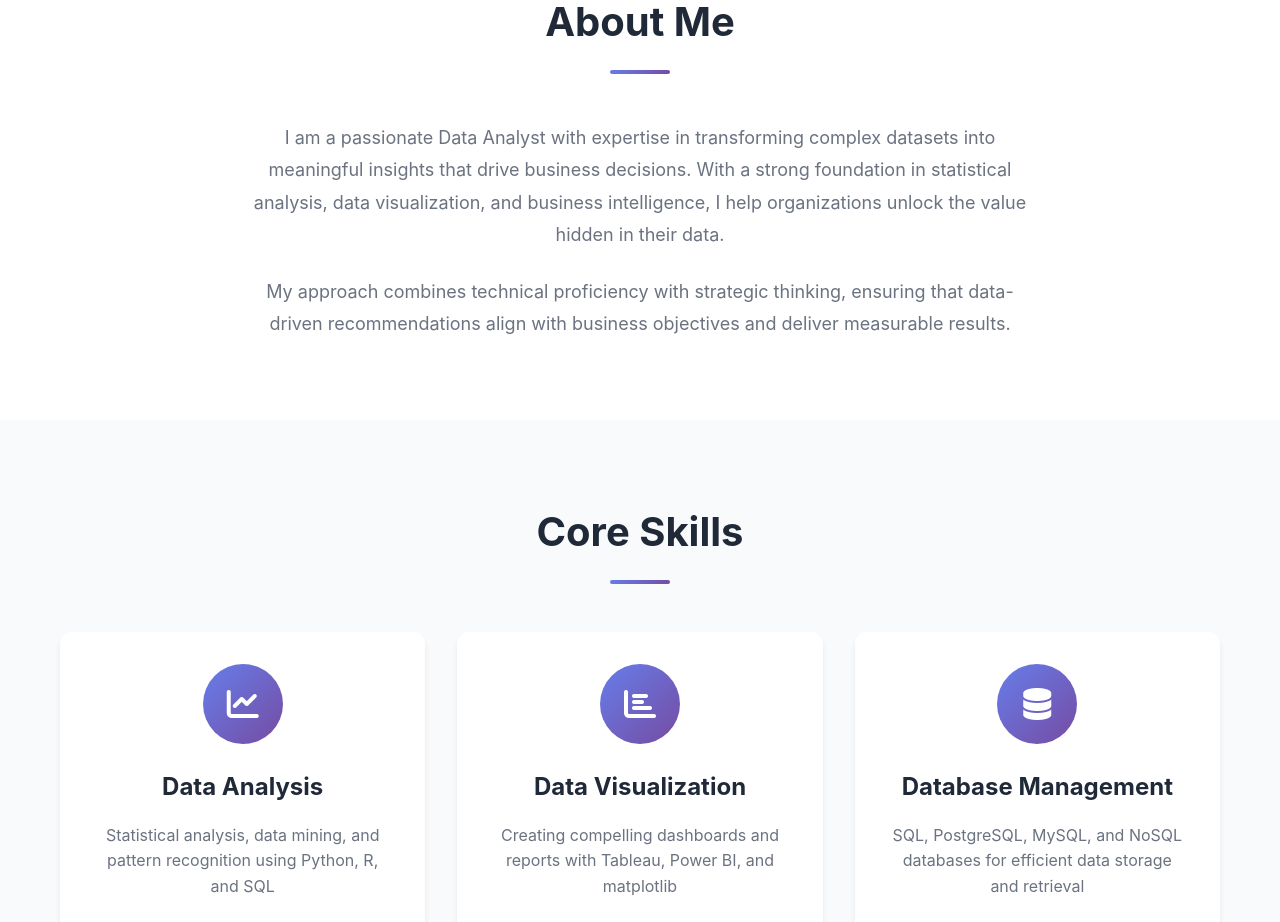
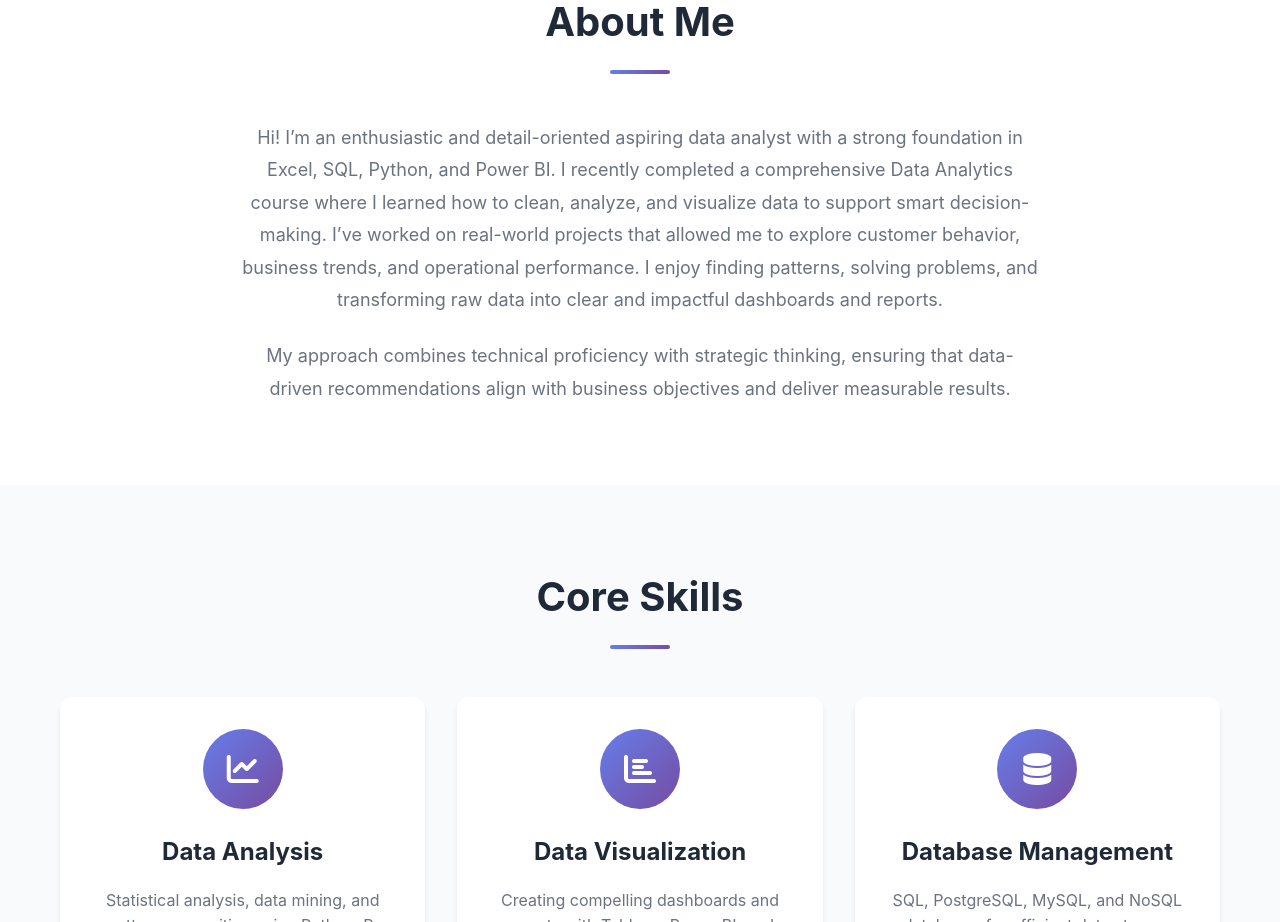
Before and after one commit to GuyAfik/Thalyta-Portfolio, a React (Vite) app: page / in a window 1280 px wide. Shown: the part 960-1882 px from the top of the page. Built offline with nearby package versions, Linux system fonts and the light colour scheme.

Commit message:
add real CV

```diff
--- a/src/components/About.jsx
+++ b/src/components/About.jsx
@@ -8,10 +8,8 @@ function About() {
         <h2 className="section-title">About Me</h2>
         <div className="about-content">
           <p>
-            I am a passionate Data Analyst with expertise in transforming complex datasets
-            into meaningful insights that drive business decisions. With a strong foundation
-            in statistical analysis, data visualization, and business intelligence, I help
-            organizations unlock the value hidden in their data.
+            Hi! I’m an enthusiastic and detail-oriented aspiring data analyst with a strong foundation in Excel, SQL, Python, and Power BI. I recently completed a comprehensive Data Analytics course where I learned how to clean, analyze, and visualize data to support smart decision-making.
+            I’ve worked on real-world projects that allowed me to explore customer behavior, business trends, and operational performance. I enjoy finding patterns, solving problems, and transforming raw data into clear and impactful dashboards and reports.
           </p>
           <p>
             My approach combines technical proficiency with strategic thinking, ensuring
```
Also changed, not shown: 1 other file (tests, documents, lock files or other folders).
